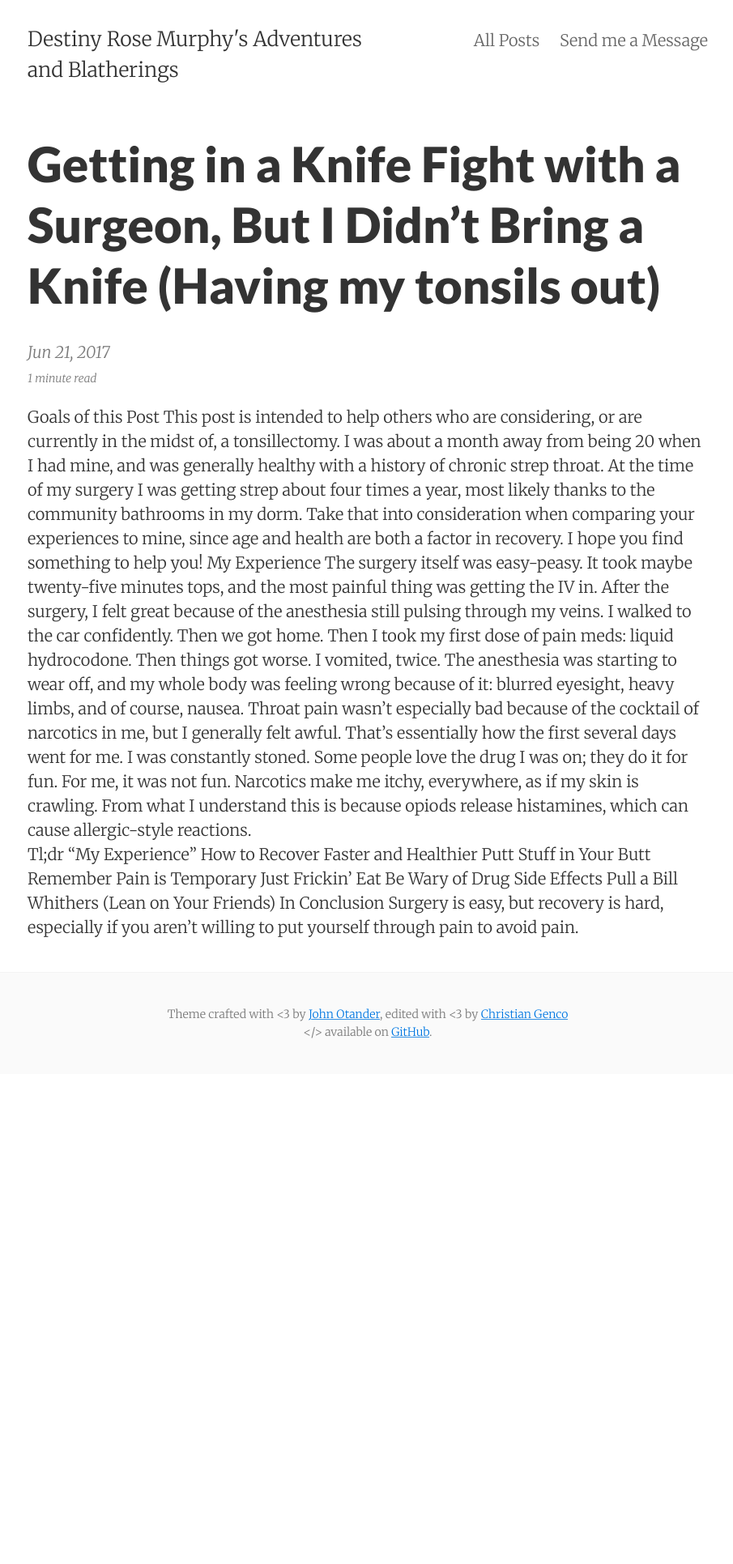
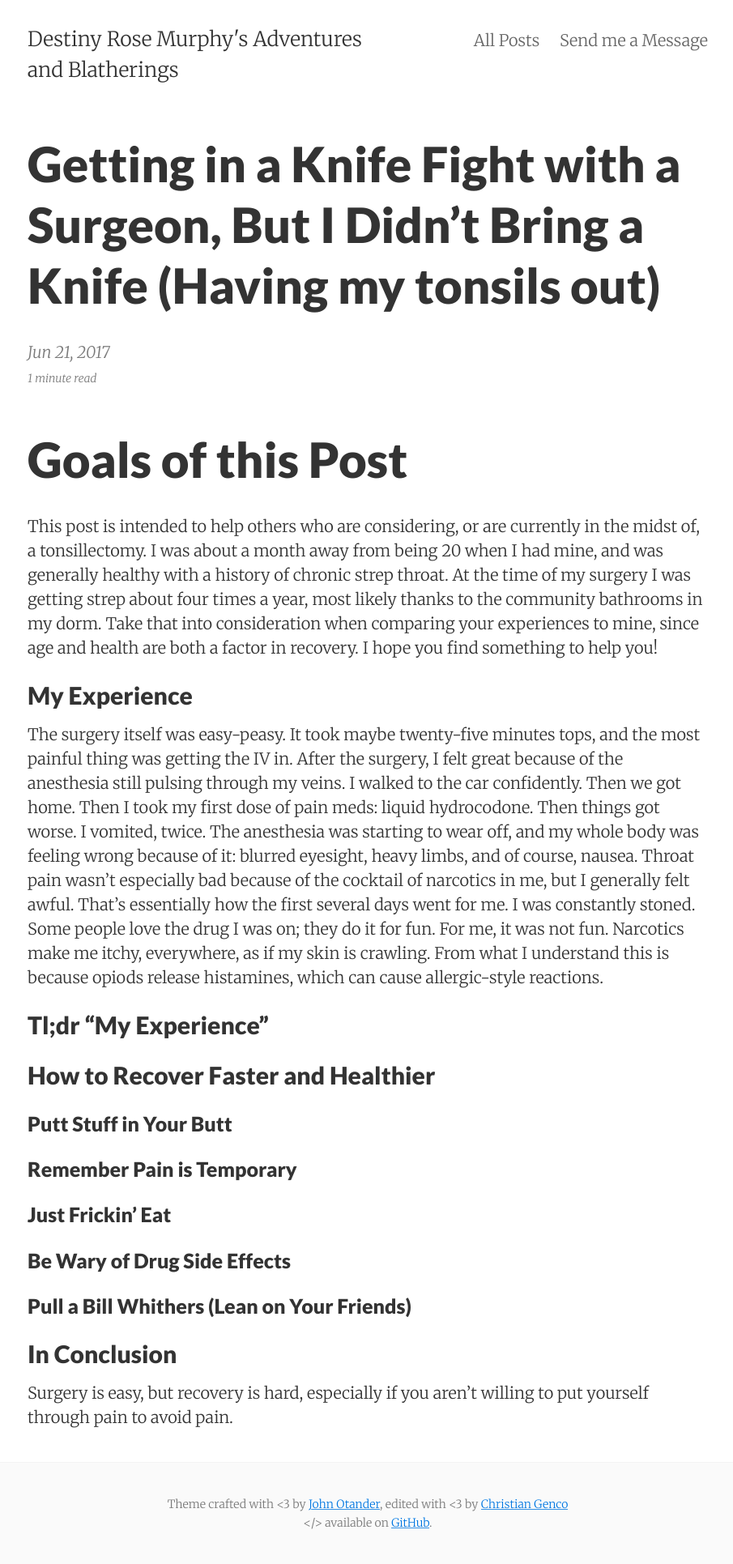
Before and after one commit to DestinyRoseMurphy/DestinyRoseMurphy.github.io, a Jekyll site: the page built from _posts/2017-06-21-tonsils.md, in a window 1280 px wide. Shown: the whole page at 81% size, without its empty margins (186-1091 px from the left). Built offline with Jekyll 4.4.1, drawn with Linux system fonts in a browser that asks for light colours; before the commit the page ends 1326 px from its top, so only the background shows below that.

```diff
--- a/_posts/2017-06-21-tonsils.md
+++ b/_posts/2017-06-21-tonsils.md
@@ -5,17 +5,29 @@ date:       2017-06-21
 summary:    "This is the first post I ever wrote, and it's about me getting stabbed. Please enjoy."
 ---
 
-Goals of this Post
-	This post is intended to help others who are considering, or are currently in the midst of, a tonsillectomy. I was about a month away from being 20 when I had mine, and was generally healthy with a history of chronic strep throat. At the time of my surgery I was getting strep about four times a year, most likely thanks to the community bathrooms in my dorm. Take that into consideration when comparing your experiences to mine, since age and health are both a factor in recovery. I hope you find something to help you!
-My Experience
-	The surgery itself was easy-peasy. It took maybe twenty-five minutes tops, and the most painful thing was getting the IV in. After the surgery, I felt great because of the anesthesia still pulsing through my veins. I walked to the car confidently. Then we got home. Then I took my first dose of pain meds: liquid hydrocodone. Then things got worse. I vomited, twice. The anesthesia was starting to wear off, and my whole body was feeling wrong because of it: blurred eyesight, heavy limbs, and of course, nausea. Throat pain wasn’t especially bad because of the cocktail of narcotics in me, but I generally felt awful. That’s essentially how the first several days went for me.
-	I was constantly stoned. Some people love the drug I was on; they do it for fun. For me, it was not fun. Narcotics make me itchy, everywhere, as if my skin is crawling. From what I understand this is because opiods release histamines, which can cause allergic-style reactions.
-Tl;dr “My Experience”
-How to Recover Faster and Healthier
-	Putt Stuff in Your Butt
-	Remember Pain is Temporary
-	Just Frickin’ Eat
-	Be Wary of Drug Side Effects
-	Pull a Bill Whithers (Lean on Your Friends)
-In Conclusion
-	Surgery is easy, but recovery is hard, especially if you aren’t willing to put yourself through pain to avoid pain.
+# Goals of this Post
+
+This post is intended to help others who are considering, or are currently in the midst of, a tonsillectomy. I was about a month away from being 20 when I had mine, and was generally healthy with a history of chronic strep throat. At the time of my surgery I was getting strep about four times a year, most likely thanks to the community bathrooms in my dorm. Take that into consideration when comparing your experiences to mine, since age and health are both a factor in recovery. I hope you find something to help you!
+
+## My Experience
+
+The surgery itself was easy-peasy. It took maybe twenty-five minutes tops, and the most painful thing was getting the IV in. After the surgery, I felt great because of the anesthesia still pulsing through my veins. I walked to the car confidently. Then we got home. Then I took my first dose of pain meds: liquid hydrocodone. Then things got worse. I vomited, twice. The anesthesia was starting to wear off, and my whole body was feeling wrong because of it: blurred eyesight, heavy limbs, and of course, nausea. Throat pain wasn’t especially bad because of the cocktail of narcotics in me, but I generally felt awful. That’s essentially how the first several days went for me.
+I was constantly stoned. Some people love the drug I was on; they do it for fun. For me, it was not fun. Narcotics make me itchy, everywhere, as if my skin is crawling. From what I understand this is because opiods release  histamines, which can cause allergic-style reactions.
+
+## Tl;dr “My Experience”
+
+## How to Recover Faster and Healthier
+
+### Putt Stuff in Your Butt
+
+### Remember Pain is Temporary
+
+### Just Frickin’ Eat
+
+### Be Wary of Drug Side Effects
+
+### Pull a Bill Whithers (Lean on Your Friends)
+
+## In Conclusion
+
+Surgery is easy, but recovery is hard, especially if you aren’t willing to put yourself through pain to avoid pain.
```
